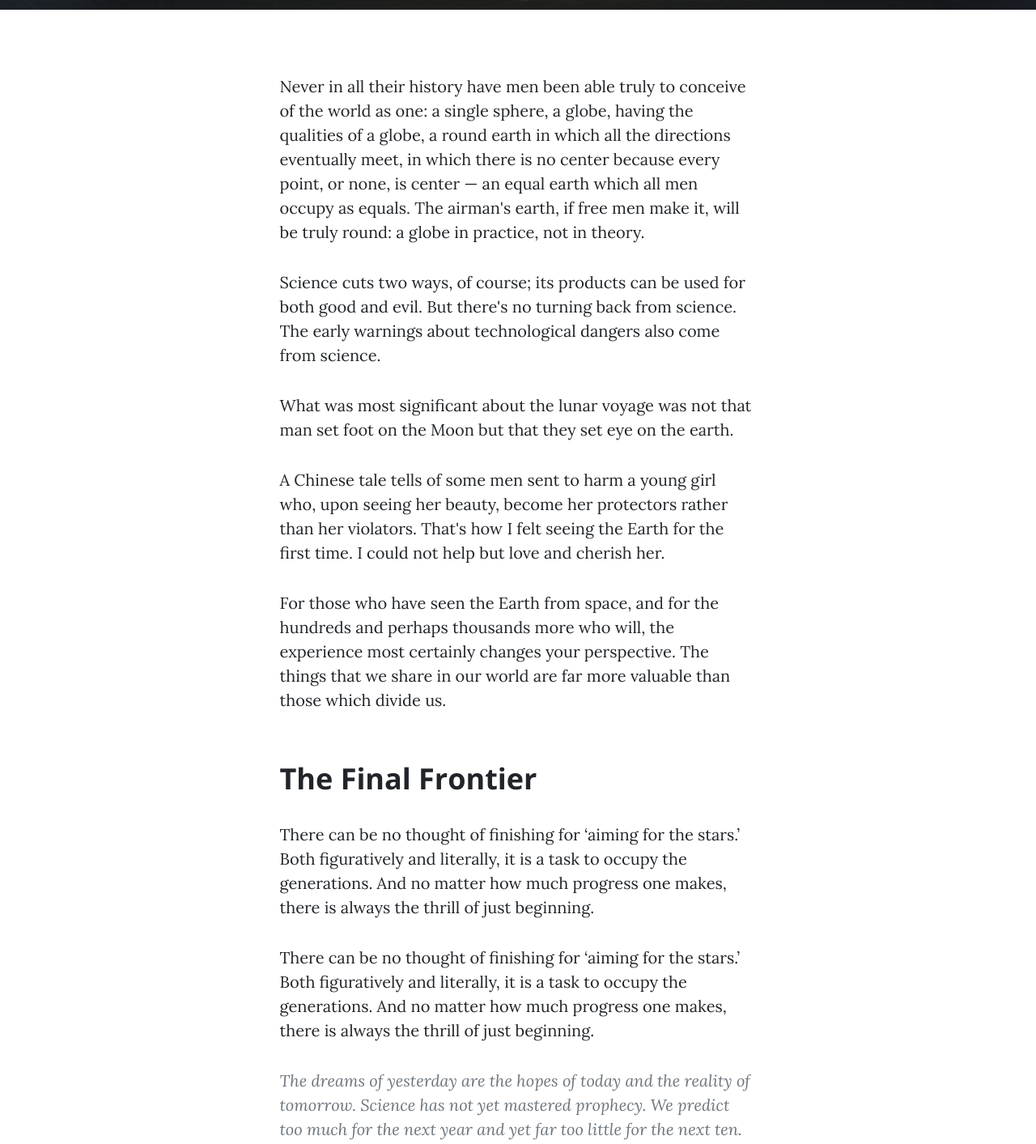
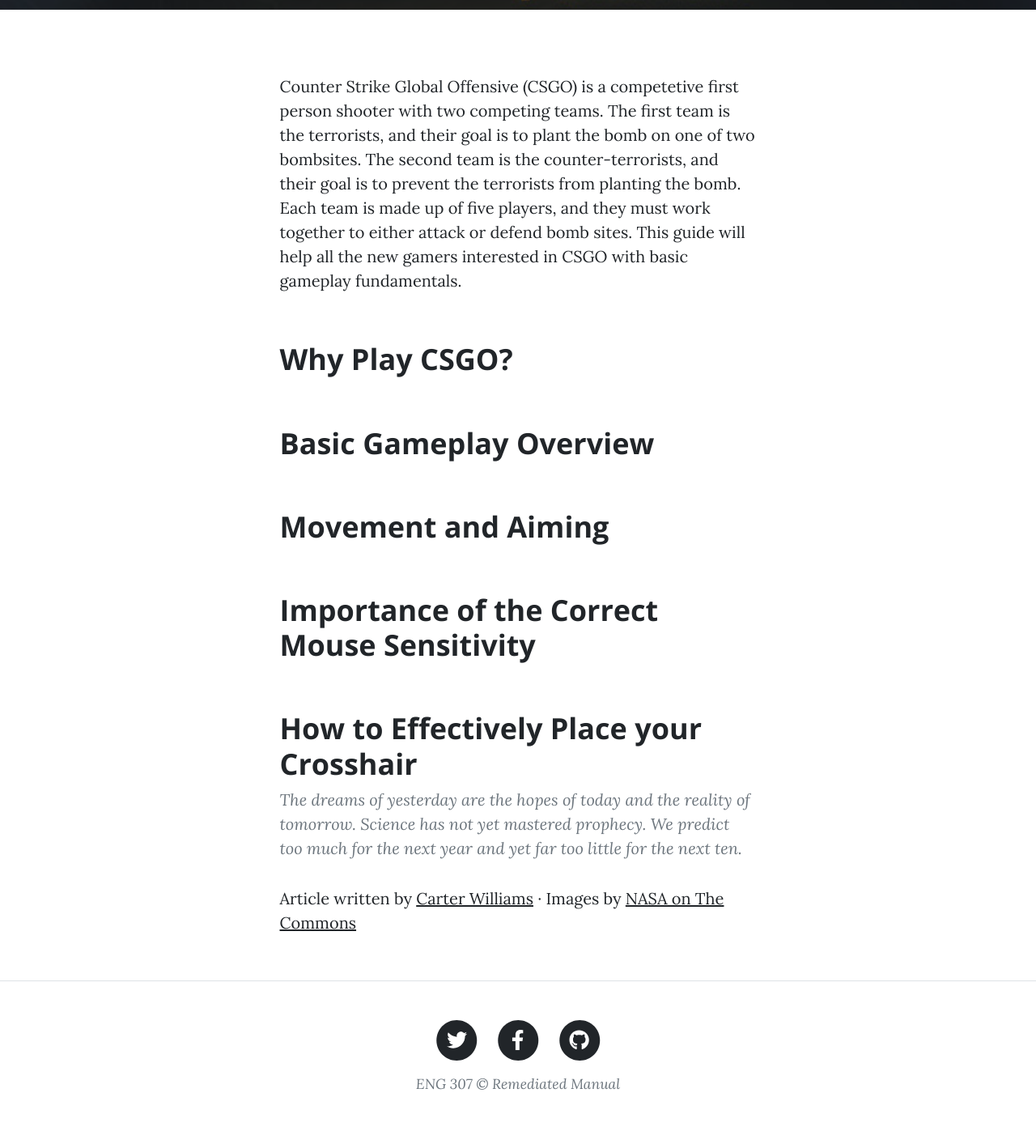
Before and after one commit to carterww/ENG307-Remediation, a plain HTML site: page post.html in a window 1280 px wide. Shown: the part 621-2034 px from the top of the page at 81% size. Drawn offline with nearby package versions, Linux system fonts and the light colour scheme.

Commit message:
Update post.html

```diff
--- a/post.html
+++ b/post.html
@@ -58,22 +58,19 @@
                 <div class="row gx-4 gx-lg-5 justify-content-center">
                     <!-- Use <p> for new paragraphs and <h2> for subheadings -->
                     <div class="col-md-10 col-lg-8 col-xl-7">
-                        <p>Never in all their history have men been able truly to conceive of the world as one: a single sphere, a globe, having the qualities of a globe, a round earth in which all the directions eventually meet, in which there is no center because every point, or none, is center — an equal earth which all men occupy as equals. The airman's earth, if free men make it, will be truly round: a globe in practice, not in theory.</p>
-                        <p>Science cuts two ways, of course; its products can be used for both good and evil. But there's no turning back from science. The early warnings about technological dangers also come from science.</p>
-                        <p>What was most significant about the lunar voyage was not that man set foot on the Moon but that they set eye on the earth.</p>
-                        <p>A Chinese tale tells of some men sent to harm a young girl who, upon seeing her beauty, become her protectors rather than her violators. That's how I felt seeing the Earth for the first time. I could not help but love and cherish her.</p>
-                        <p>For those who have seen the Earth from space, and for the hundreds and perhaps thousands more who will, the experience most certainly changes your perspective. The things that we share in our world are far more valuable than those which divide us.</p>
-                        <h2 class="section-heading">The Final Frontier</h2>
-                        <p>There can be no thought of finishing for ‘aiming for the stars.’ Both figuratively and literally, it is a task to occupy the generations. And no matter how much progress one makes, there is always the thrill of just beginning.</p>
-                        <p>There can be no thought of finishing for ‘aiming for the stars.’ Both figuratively and literally, it is a task to occupy the generations. And no matter how much progress one makes, there is always the thrill of just beginning.</p>
+                        <p>
+                            Counter Strike Global Offensive (CSGO) is a competetive first person shooter with two competing teams.
+                            The first team is the terrorists, and their goal is to plant the bomb on one of two bombsites.
+                            The second team is the counter-terrorists, and their goal is to prevent the terrorists from planting the bomb.
+                            Each team is made up of five players, and they must work together to either attack or defend bomb sites.
+                            This guide will help all the new gamers interested in CSGO with basic gameplay fundamentals.
+                        </p>
+                        <h2 class="section-heading">Why Play CSGO?</h2>
+                        <h2 class="section-heading">Basic Gameplay Overview</h2>
+                        <h2 class="section-heading">Movement and Aiming</h2>
+                        <h2 class="section-heading">Importance of the Correct Mouse Sensitivity</h2>
+                        <h2 class="section-heading">How to Effectively Place your Crosshair</h2>
                         <blockquote class="blockquote">The dreams of yesterday are the hopes of today and the reality of tomorrow. Science has not yet mastered prophecy. We predict too much for the next year and yet far too little for the next ten.</blockquote>
-                        <p>Spaceflights cannot be stopped. This is not the work of any one man or even a group of men. It is a historical process which mankind is carrying out in accordance with the natural laws of human development.</p>
-                        <h2 class="section-heading">Reaching for the Stars</h2>
-                        <p>As we got further and further away, it [the Earth] diminished in size. Finally it shrank to the size of a marble, the most beautiful you can imagine. That beautiful, warm, living object looked so fragile, so delicate, that if you touched it with a finger it would crumble and fall apart. Seeing this has to change a man.</p>
-                        <a href="#!"><img class="img-fluid" src="assets/img/post-sample-image.jpg" alt="..." /></a>
-                        <span class="caption text-muted">To go places and do things that have never been done before – that’s what living is all about.</span>
-                        <p>Space, the final frontier. These are the voyages of the Starship Enterprise. Its five-year mission: to explore strange new worlds, to seek out new life and new civilizations, to boldly go where no man has gone before.</p>
-                        <p>As I stand out here in the wonders of the unknown at Hadley, I sort of realize there’s a fundamental truth to our nature, Man must explore, and this is exploration at its greatest.</p>
                         <p>
                             <!-- Cite sources here -->
                             Article written by
```
